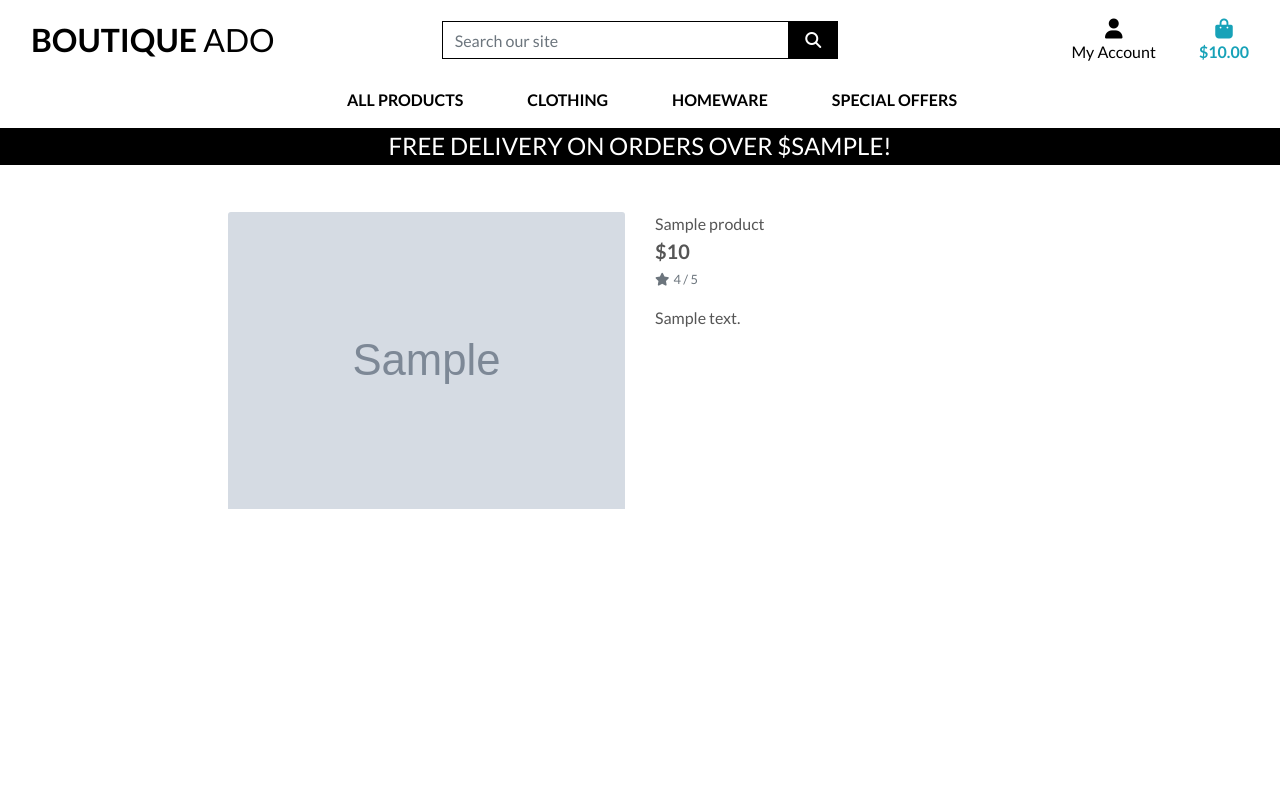
After one commit to MariaPadilha32/boutique, a Django app: template products/templates/products/product_detail.html in a window 1280 px wide. The commit adds this page. Run offline with Django 3.2, Linux system fonts and the light colour scheme; the template is opened without the code that fills it: most values are stand-ins (such as "Sample title", 1, 10 or a date in 2020); grey boxes marked "Sample" are stand-in pictures; some libraries are stand-ins or nearby versions.

Commit message:
added product details functionality

```diff
--- a/home/templates/home/index.html
+++ b/home/templates/home/index.html
@@ -18,7 +18,7 @@
                 </h1>
                 <div class="my-5">
                     <h4>
-                        <a href="" class="shop-now-button btn btn-lg rounded-0 text-uppercase py-3">Shop Now</a>
+                        <a href="{% url 'products' %}" class="shop-now-button btn btn-lg rounded-0 text-uppercase py-3">Shop Now</a>
                     </h4>
                 </div>
             </div>
--- /dev/null
+++ b/products/templates/products/product_detail.html
@@ -0,0 +1,43 @@
+{% extends "base.html" %}
+{% load static %}
+
+{% block page_header %}
+    <div class="container header-container">
+        <div class="row">
+            <div class="col"></div>
+        </div>
+    </div>
+{% endblock %}
+
+{% block content %}
+    <div class="overlay"></div>
+    <div class="container-fluid">
+        <div class="row">
+            <div class="col-12 col-md-6 col-lg-4 offset-lg-2">
+                <div class="image-container my-5">
+                    {% if product.image %}
+                        <a href="{{ product.image.url }}" target="_blank">
+                            <img class="card-img-top img-fluid" src="{{ product.image.url }}" alt="{{ product.name }}">
+                        </a>
+                        {% else %}
+                        <a href="">
+                            <img class="card-img-top img-fluid" src="{{ MEDIA_URL }}noimage.png" alt="{{ product.name }}">
+                        </a>
+                    {% endif %}
+                </div>
+            </div>
+            <div class="col-12 col-md-6 col-lg-4">
+                <div class="product-details-container mb-5 mt-md-5">
+                    <p class="mb-0">{{ product.name }}</p>
+                    <p class="lead mb-0 text-left font-weight-bold">${{ product.price }}</p>
+                    {% if product.rating %}
+                        <small class="text-muted"><i class="fas fa-star mr-1"></i>{{ product.rating }} / 5</small>
+                    {% else %}
+                        <small class="text-muted">No Rating</small>
+                    {% endif %}
+                    <p class="mt-3">{{ product.description }}</p>
+                </div>
+            </div>
+        </div>
+    </div>
+{% endblock %}
--- a/products/templates/products/products.html
+++ b/products/templates/products/products.html
@@ -26,11 +26,11 @@
                         <div class="col-sm-6 col-md-6 col-lg-4 col-xl-3">
                             <div class="card h-100 border-0">
                                 {% if product.image %}
-                                <a href="">
+                                <a href="{% url 'product_detail' product.id %}">
                                     <img class="card-img-top img-fluid" src="{{ product.image.url }}" alt="{{ product.name }}">
                                 </a>
                                 {% else %}
-                                <a href="">
+                                <a href="{% url 'product_detail' product.id %}">
                                     <img class="card-img-top img-fluid" src="{{ MEDIA_URL }}noimage.png" alt="{{ product.name }}">
                                 </a>
                                 {% endif %}
--- a/products/urls.py
+++ b/products/urls.py
@@ -2,5 +2,6 @@ from django.urls import path
 from . import views
 
 urlpatterns = [
-    path('', views.all_products, name='products')
+    path('', views.all_products, name='products'),
+    path('<product_id>', views.product_detail, name='product_detail'),
 ]
--- a/static/css/base.css
+++ b/static/css/base.css
@@ -56,7 +56,7 @@ body {
     border: 1px solid black !important;
 }
 
-.bg-black{
+.bg-black {
     background: #000 !important;
 }
 
@@ -93,3 +93,14 @@ body {
         padding-top: 164px;
     }
 }
+
+/* pad the top a bit when navbar is collapsed on mobile */
+@media (max-width: 991px) {
+    .header-container {
+        padding-top: 116px;
+    }
+
+    body {
+        height: calc(100vh - 116px);
+    }
+}
--- a/templates/includes/main-nav.html
+++ b/templates/includes/main-nav.html
@@ -8,7 +8,7 @@
                 <a href="" class="dropdown-item">By Price</a>
                 <a href="" class="dropdown-item ">By Rating</a>
                 <a href="" class="dropdown-item ">By Category</a>
-                <a href="" class="dropdown-item">All Products</a>
+                <a href="{% url 'products' %}" class="dropdown-item">All Products</a>
             </div>
         </li>
 
```
Also changed, not shown: products/views.py (+13 -1 lines).
